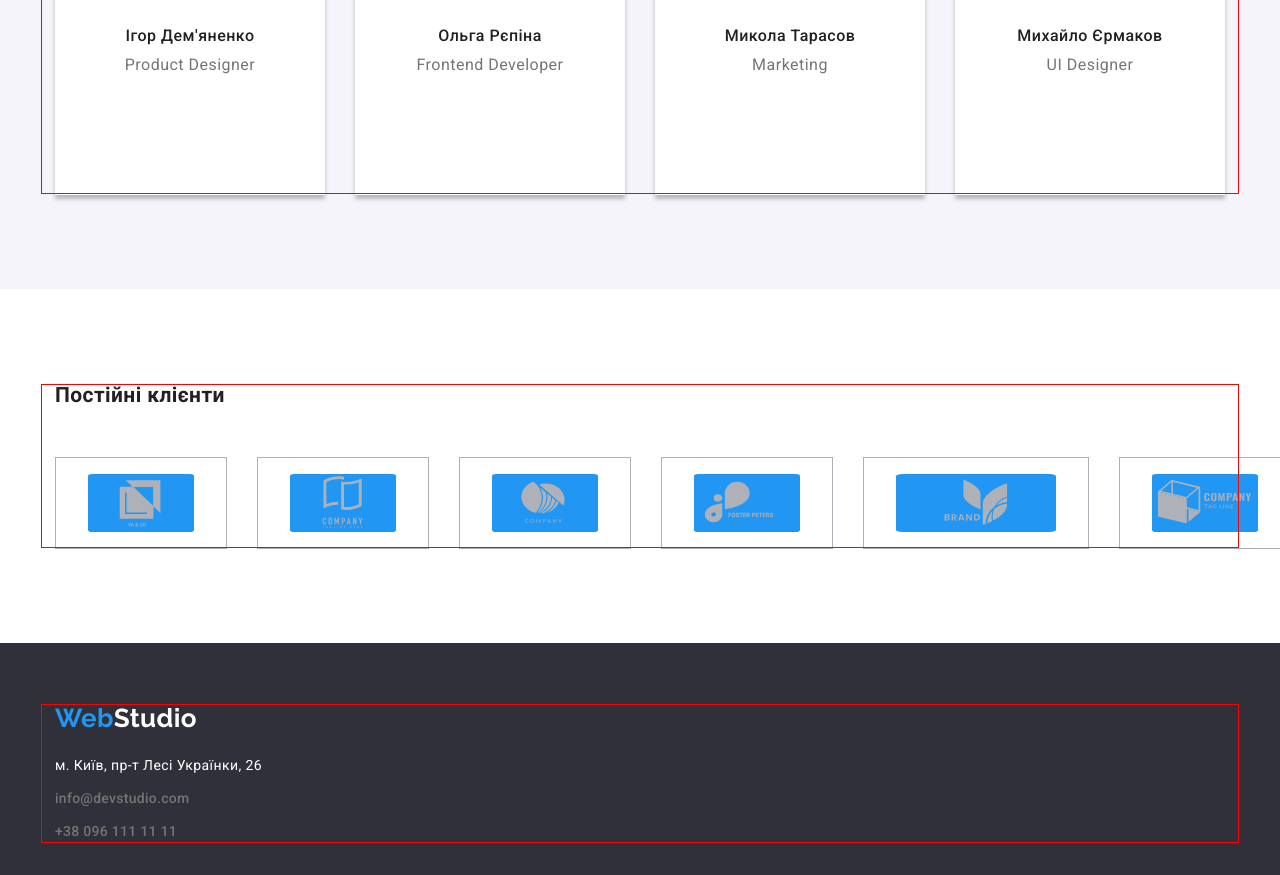
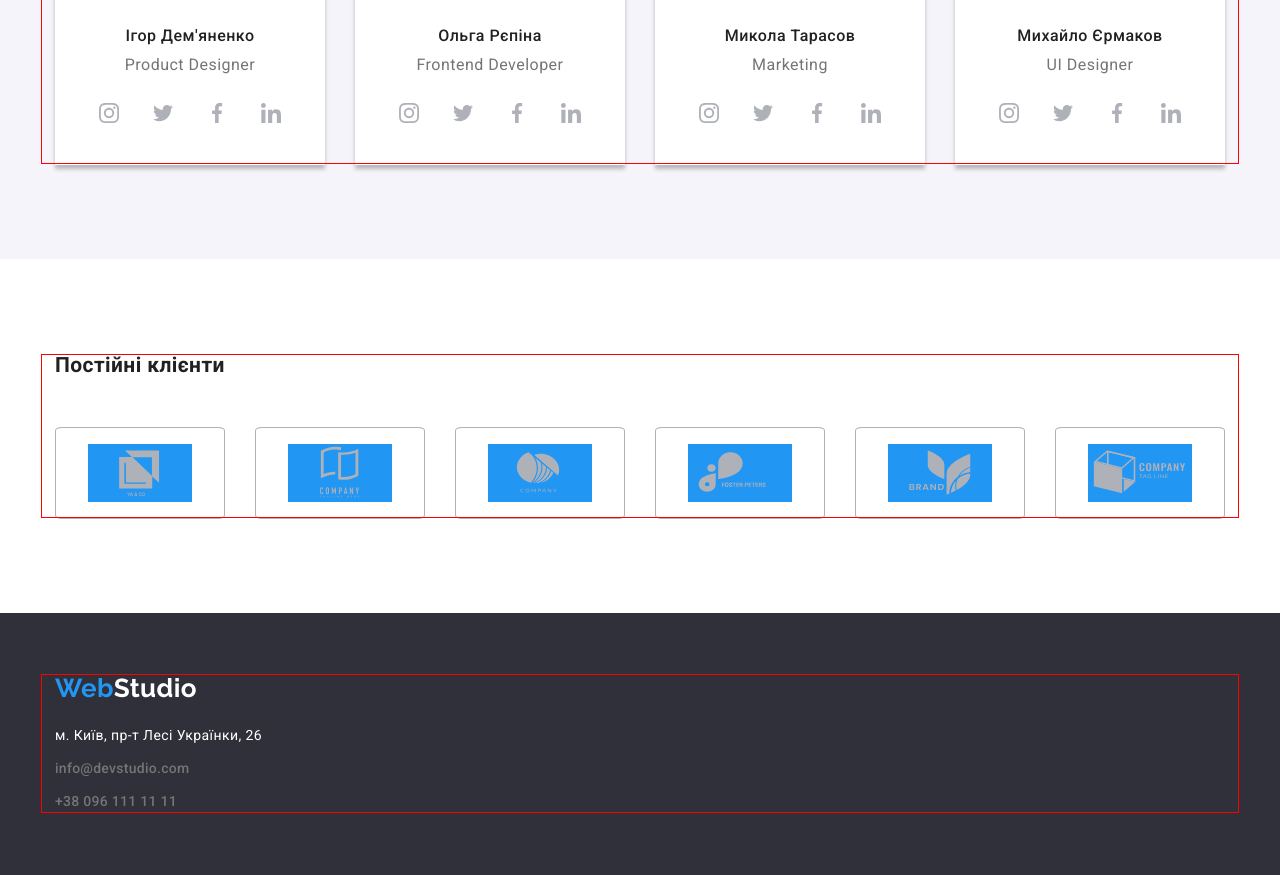
Before and after one commit to GalinaBespiata/goit-markup-hw-04, a plain HTML site: page index.html in a window 1280 px wide. Shown: the part 1896-2771 px from the top of the page. Drawn offline with nearby package versions, Linux system fonts and the light colour scheme.

Commit message:
team and klients

```diff
--- a/css/style.css
+++ b/css/style.css
@@ -197,7 +197,7 @@ gap: 30px;
 .member-soc-list {
   display: flex;
   margin: 0 auto;
-  margin: 16px 32px 30px;
+  margin: 16px 32px 0px;
   gap: 10px;
 }
 .list {
@@ -208,38 +208,46 @@ gap: 30px;
   display: flex;
   border-radius: 50%;
 }
-.member-soc-item:hover {
+.member-soc-item:hover,
+.member-soc-item:focus {
  background-color: var(--color-accent);
+}
+.member-soc-item:hover .permanent-clients-icon {
+  fill: #FFFFFF
 }
 .member-soc-link {
   width: 100%;
   height: 100%;
   border-radius: 50%;
   background-color: transparent;
-
-}
-.link {
+  display: flex;
+  align-items: center;
+  justify-content: center;
 }
 .permanent-clients-icon {
   fill: #AFB1B8;
-
 }
 .permanent-clients-title {
  margin: 0 auto 50px;
+ display: flex;
+}
+.permanent-clients-section {
+  display: flex;
+  align-items: center;
 }
 .permanent-clients-list {
   display: flex;
-
   gap:30px;
 }
 .list {
 }
 .permanent-clients-item {
-  display: item
+  display: flex;
   width: 170px;
   height: 92px;
  padding: 16px 32px;
  border: 1px solid #AFB1B8;
+ border-radius: 4%;
 }
 .permanent-clients-item:hover,
 .permanent-clients-item:focus {
@@ -249,7 +257,7 @@ gap: 30px;
   width: 100%;
   height: 100%;
   background-color: #2196F3;
-  border-radius: 4%;
+
   display: flex;
   justify-content: center;
   align-items: center;
--- a/index.html
+++ b/index.html
@@ -136,18 +136,24 @@
                   <li class="member-soc-item">
                     <a href="" class="member-soc-link link">
                       <svg class="permanent-clients-icon" width="20" height="20">
-                      <use href="./images/symbol-defs (1).svg#icon-instagram"></use>
+                      <use href="./images/icon.svg#icon-instagram"></use>
                     </svg>
                   </a></a>
                   </li>
                   <li class="member-soc-item">
-                    <a href="" class="member-soc-link link"></a>
+                    <a href="" class="member-soc-link link"><svg class="permanent-clients-icon" width="20" height="20">
+                      <use href="./images/icon.svg#icon-twitter"></use>
+                    </svg></a>
                   </li>
                   <li class="member-soc-item">
-                    <a href="" class="member-soc-link link"></a>
+                    <a href="" class="member-soc-link link"><svg class="permanent-clients-icon" width="20" height="20">
+                      <use href="./images/icon.svg#icon-facebook"></use>
+                    </svg></a>
                   </li>
                   <li class="member-soc-item">
-                    <a href="" class="member-soc-link link"></a>
+                    <a href="" class="member-soc-link link"><svg class="permanent-clients-icon" width="20" height="20">
+                      <use href="./images/icon.svg#icon-linkedin"></use>
+                    </svg></a>
                   </li>
                 </ul>
               </div>
@@ -163,16 +169,26 @@
                 <p class="section-text team">Frontend Developer</p>
                 <ul class="member-soc-list list">
                   <li class="member-soc-item">
-                    <a href="" class="member-soc-link link"></a>
+                    <a href="" class="member-soc-link link">
+                      <svg class="permanent-clients-icon" width="20" height="20">
+                      <use href="./images/icon.svg#icon-instagram"></use>
+                    </svg>
+                  </a></a>
                   </li>
                   <li class="member-soc-item">
-                    <a href="" class="member-soc-link link"></a>
+                    <a href="" class="member-soc-link link"><svg class="permanent-clients-icon" width="20" height="20">
+                      <use href="./images/icon.svg#icon-twitter"></use>
+                    </svg></a>
                   </li>
                   <li class="member-soc-item">
-                    <a href="" class="member-soc-link link"></a>
+                    <a href="" class="member-soc-link link"><svg class="permanent-clients-icon" width="20" height="20">
+                      <use href="./images/icon.svg#icon-facebook"></use>
+                    </svg></a>
                   </li>
                   <li class="member-soc-item">
-                    <a href="" class="member-soc-link link"></a>
+                    <a href="" class="member-soc-link link"><svg class="permanent-clients-icon" width="20" height="20">
+                      <use href="./images/icon.svg#icon-linkedin"></use>
+                    </svg></a>
                   </li>
                 </ul>
               </div>
@@ -188,16 +204,26 @@
                 <p class="section-text team">Marketing</p>
                 <ul class="member-soc-list list">
                   <li class="member-soc-item">
-                    <a href="" class="member-soc-link link"></a>
+                    <a href="" class="member-soc-link link">
+                      <svg class="permanent-clients-icon" width="20" height="20">
+                      <use href="./images/icon.svg#icon-instagram"></use>
+                    </svg>
+                  </a></a>
                   </li>
                   <li class="member-soc-item">
-                    <a href="" class="member-soc-link link"></a>
+                    <a href="" class="member-soc-link link"><svg class="permanent-clients-icon" width="20" height="20">
+                      <use href="./images/icon.svg#icon-twitter"></use>
+                    </svg></a>
                   </li>
                   <li class="member-soc-item">
-                    <a href="" class="member-soc-link link"></a>
+                    <a href="" class="member-soc-link link"><svg class="permanent-clients-icon" width="20" height="20">
+                      <use href="./images/icon.svg#icon-facebook"></use>
+                    </svg></a>
                   </li>
                   <li class="member-soc-item">
-                    <a href="" class="member-soc-link link"></a>
+                    <a href="" class="member-soc-link link"><svg class="permanent-clients-icon" width="20" height="20">
+                      <use href="./images/icon.svg#icon-linkedin"></use>
+                    </svg></a>
                   </li>
                 </ul>
               </div>
@@ -213,16 +239,26 @@
                 <p class="section-text team">UI Designer</p>
                 <ul class="member-soc-list list">
                   <li class="member-soc-item">
-                    <a href="" class="member-soc-link link"></a>
+                    <a href="" class="member-soc-link link">
+                      <svg class="permanent-clients-icon" width="20" height="20">
+                      <use href="./images/icon.svg#icon-instagram"></use>
+                    </svg>
+                  </a></a>
                   </li>
                   <li class="member-soc-item">
-                    <a href="" class="member-soc-link link"></a>
+                    <a href="" class="member-soc-link link"><svg class="permanent-clients-icon" width="20" height="20">
+                      <use href="./images/icon.svg#icon-twitter"></use>
+                    </svg></a>
                   </li>
                   <li class="member-soc-item">
-                    <a href="" class="member-soc-link link"></a>
+                    <a href="" class="member-soc-link link"><svg class="permanent-clients-icon" width="20" height="20">
+                      <use href="./images/icon.svg#icon-facebook"></use>
+                    </svg></a>
                   </li>
                   <li class="member-soc-item">
-                    <a href="" class="member-soc-link link"></a>
+                    <a href="" class="member-soc-link link"><svg class="permanent-clients-icon" width="20" height="20">
+                      <use href="./images/icon.svg#icon-linkedin"></use>
+                    </svg></a>
                   </li>
                 </ul>
               </div>
```
